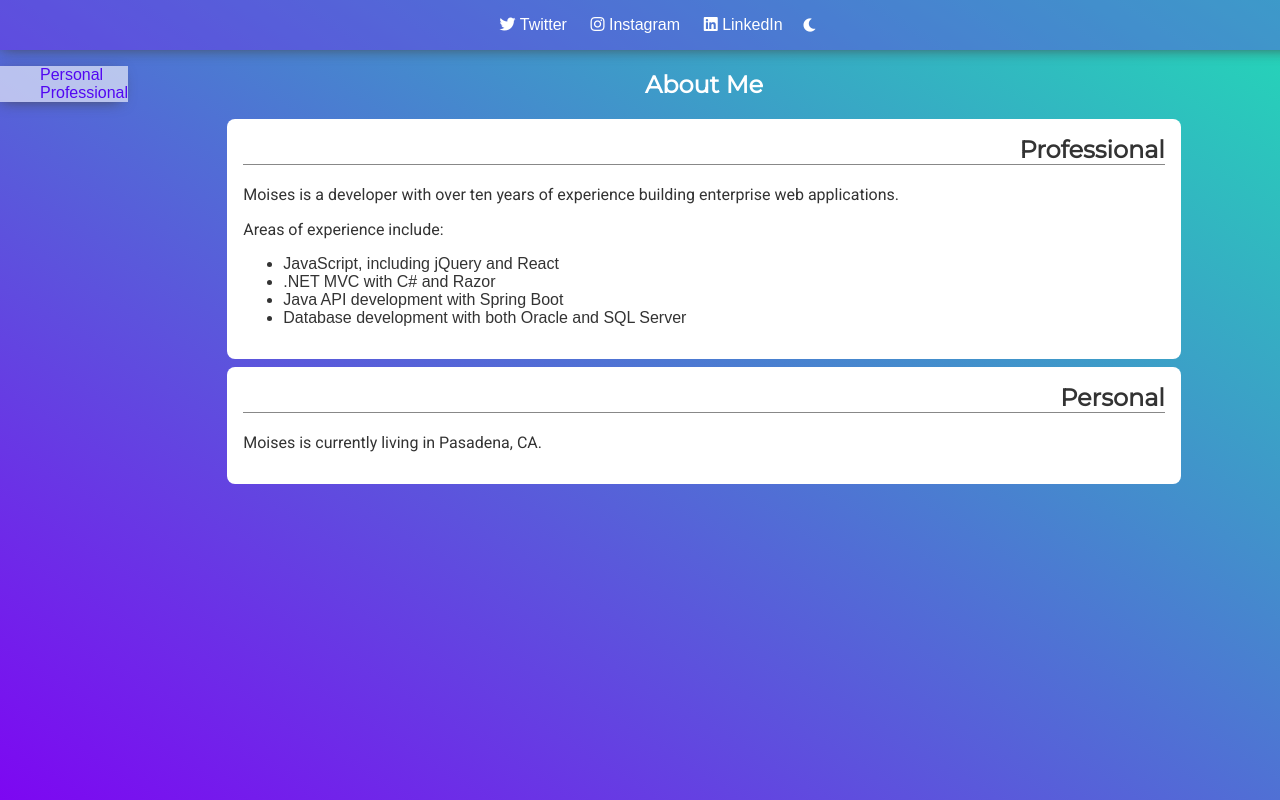
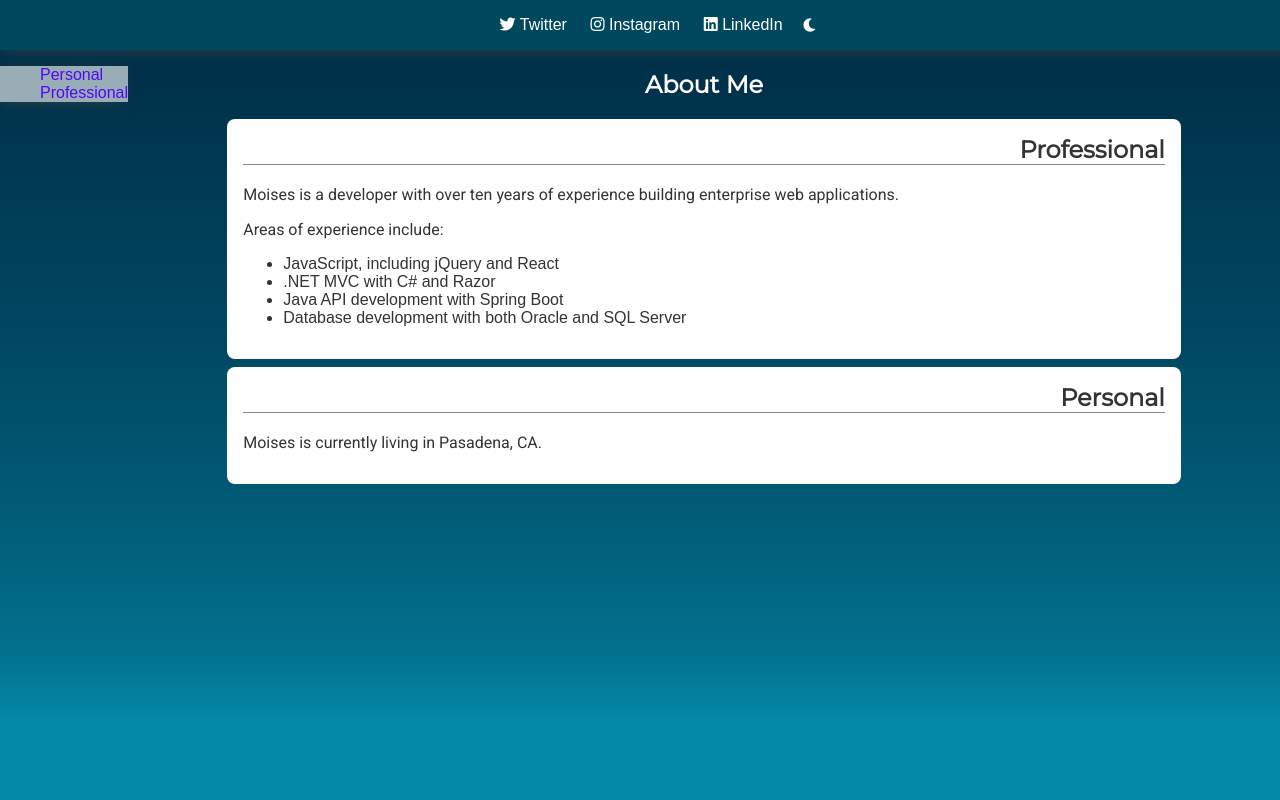
Before and after one commit to moisescodes/moisescodes.github.io, a plain HTML site: page index.html in a window 1280 px wide. Shown: the top 800 px of the page. Drawn offline with Linux system fonts and the light colour scheme.

Commit message:
Begin experimntation with new theme colors.

```diff
--- a/index.scss
+++ b/index.scss
@@ -29,7 +29,7 @@ header {
   width: 100%;
   padding: 1em;
   text-align: center;
-  background: rgba(124, 7, 242, 0.3);
+  background: rgba(3, 127, 140, 0.3);
   box-shadow: -3px 3px 15px -5px #444;
 
   a,
@@ -98,7 +98,7 @@ section {
 }
 
 .background-light {
-  background-image: linear-gradient(to top right, $purple, $teal);
+  background-image: linear-gradient(to top, #0388A6 10%, 35%, #00314A 90% );
 
   nav ul {
     background: rgba(255, 255, 255, 0.6);
```
Also changed, not shown: index.css, 1 other file.
